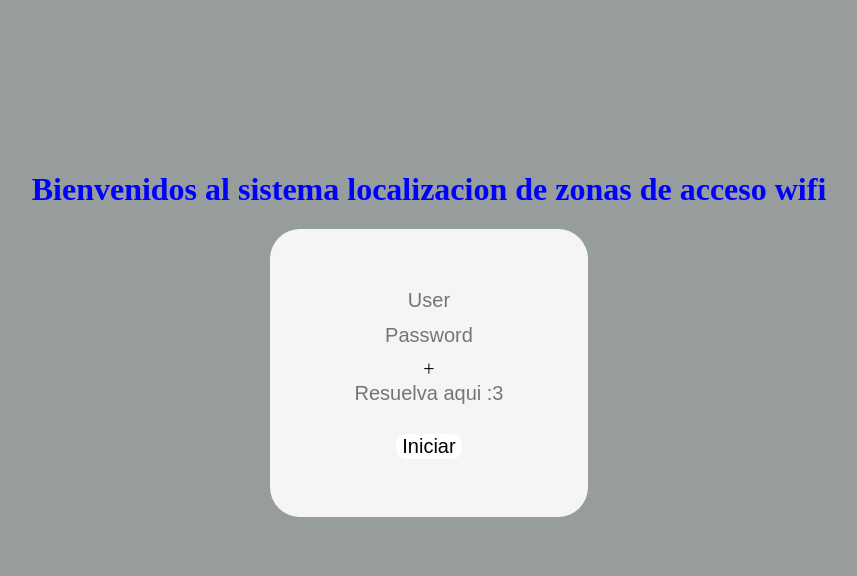
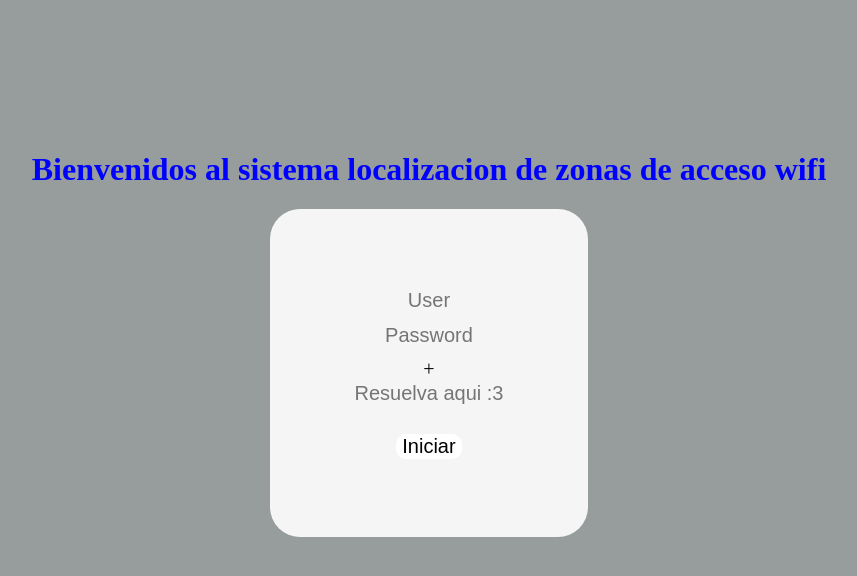
Before and after one commit to DanielBanquet11/ejercicio, a React (Vite) app: page / in a window 1280 px wide. Shown: the top 576 px of the page, without its empty margins (211-1068 px from the left). Built offline with nearby package versions, Linux system fonts and the light colour scheme.

Commit message:
Update styles.css

```diff
--- a/src/styles.css
+++ b/src/styles.css
@@ -10,7 +10,7 @@ body{
 }
 #f1{
     background: rgb(245, 245, 245);
-    padding: 40px 0;
+    padding: 60px 0;
     border-radius: 30px;
     width: 40%;
     display: inline-block;
```
